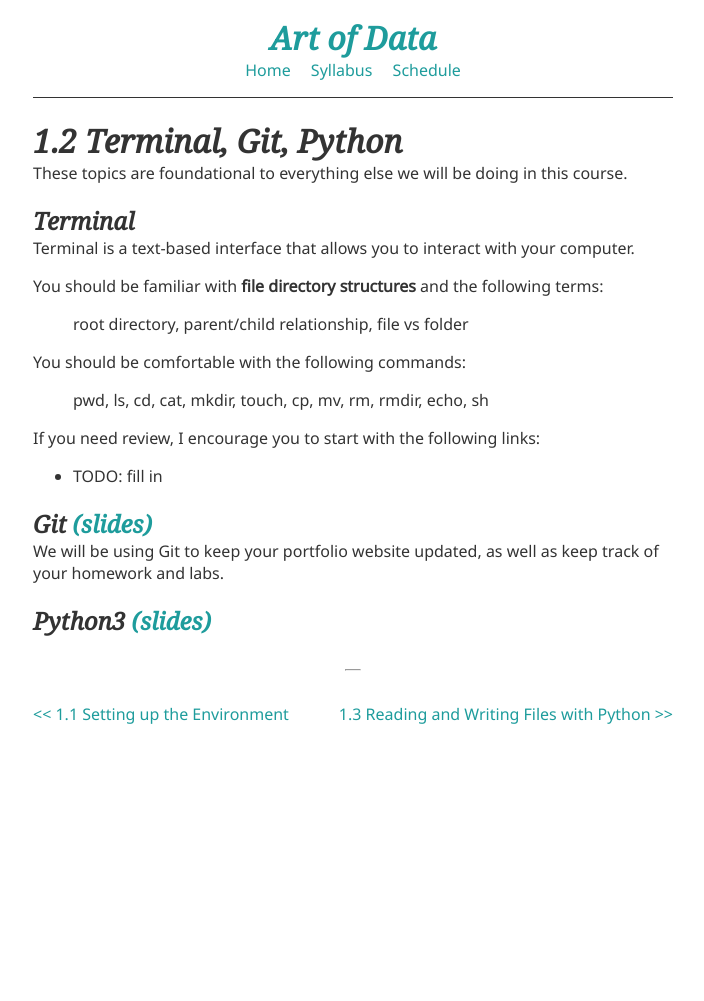
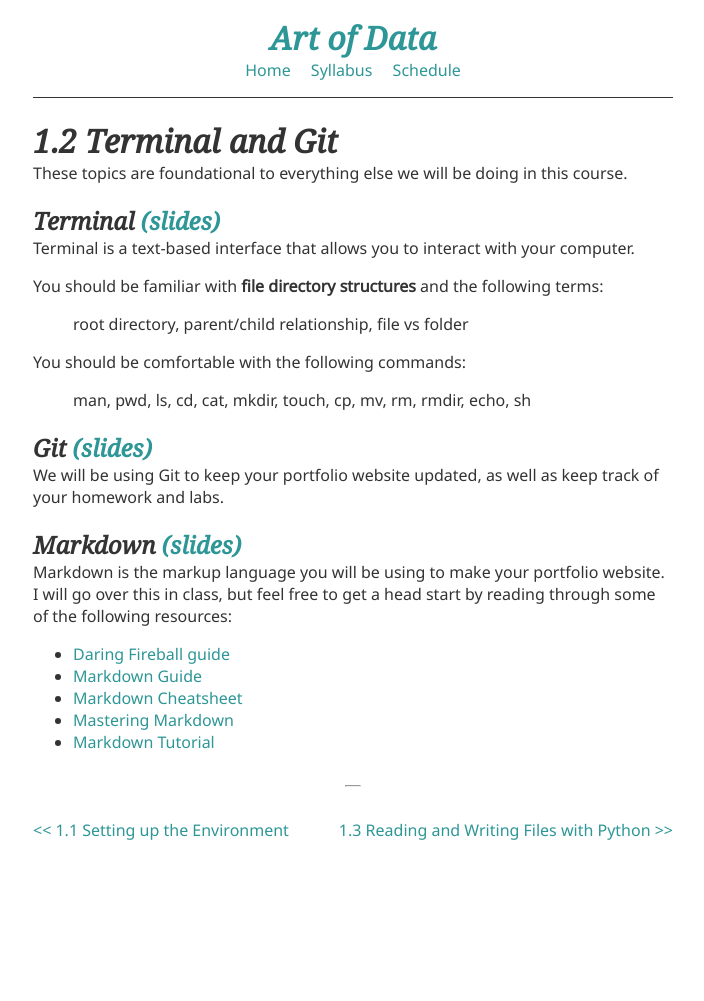
Before and after one commit to mrgrunebaum-hm/theoreticalcs, a Jekyll site: the page built from units/01/02.md, in a window 1280 px wide. Shown: the whole page, without its empty margins (287-991 px from the left). Built offline with Jekyll 4.4.1, drawn with Linux system fonts in a browser that asks for light colours; before the commit the page ends 900 px from its top, so only the background shows below that.

Commit message:
More work on unit 1

```diff
--- a/_layouts/base.html
+++ b/_layouts/base.html
@@ -7,6 +7,7 @@
   <meta name="viewport" content="width=device-width, initial-scale=1">
   <link rel="stylesheet" type="text/css" media="screen" href="{{ site.baseurl }}/css/base.css" />
   <link href="https://fonts.googleapis.com/css?family=Noto+Sans|Noto+Serif:400i" rel="stylesheet">
+  <base target="_blank">
 </head>
 <body>
   {% include header-nav.html %}
--- a/css/base.scss
+++ b/css/base.scss
@@ -5,7 +5,7 @@ $text-font: 'Noto Sans', sans-serif;
 $title-font: 'Noto Serif', serif;
 
 $primary-color: #333;
-$secondary-color: rgb(30, 156, 156);
+$secondary-color: rgb(46, 150, 150);
 
 html {
   box-sizing: border-box;
@@ -26,6 +26,9 @@ body {
 a {
   text-decoration: none;
   color: $secondary-color;
+  &:hover{
+    text-decoration: underline;
+  }
 }
 
 pre {
--- a/units/01/02.md
+++ b/units/01/02.md
@@ -1,6 +1,6 @@
 ---
 layout: post
-title: 1.2 Terminal, Git, Python
+title: 1.2 Terminal and Git
 prevurl: "units/01/01/"
 prevtitle: "1.1 Setting up the Environment"
 nexturl: "units/01/03/"
@@ -8,7 +8,7 @@ nexttitle: "1.3 Reading and Writing Files with Python"
 ---
 These topics are foundational to everything else we will be doing in this course.
 
-## Terminal
+## Terminal [(slides)](https://docs.google.com/presentation/d/1BPYoFd7H3KoPspI3g46gtgqptdY8SAHnpiMBcv91Ye4/)
 Terminal is a text-based interface that allows you to interact with your computer.
 
 You should be familiar with **file directory structures** and the following terms:
@@ -16,13 +16,16 @@ You should be familiar with **file directory structures** and the following term
 
 You should be comfortable with the following commands:
 
-> pwd, ls, cd, cat, mkdir, touch, cp, mv, rm, rmdir, echo, sh
-
-If you need review, I encourage you to start with the following links:
-
-  - TODO: fill in
+> man, pwd, ls, cd, cat, mkdir, touch, cp, mv, rm, rmdir, echo, sh
 
 ## Git [(slides)](TODO: fill in)
 We will be using Git to keep your portfolio website updated, as well as keep track of your homework and labs.
 
-## Python3 [(slides)](TODO: fill in)
+## Markdown [(slides)](TODO: fill in)
+Markdown is the markup language you will be using to make your portfolio website. I will go over this in class, but feel free to get a head start by reading through some of the following resources:
+
+  - [Daring Fireball guide](https://daringfireball.net/projects/markdown/syntax)
+  - [Markdown Guide](https://www.markdownguide.org/)
+  - [Markdown Cheatsheet](https://github.com/adam-p/markdown-here/wiki/Markdown-Cheatsheet)
+  - [Mastering Markdown](https://guides.github.com/features/mastering-markdown/)
+  - [Markdown Tutorial](https://commonmark.org/help/)
```
Also changed, not shown: schedule.md (+1 -1 lines), syllabus.md (+6 -4 lines), units/01/01.md (+1 -10 lines).
